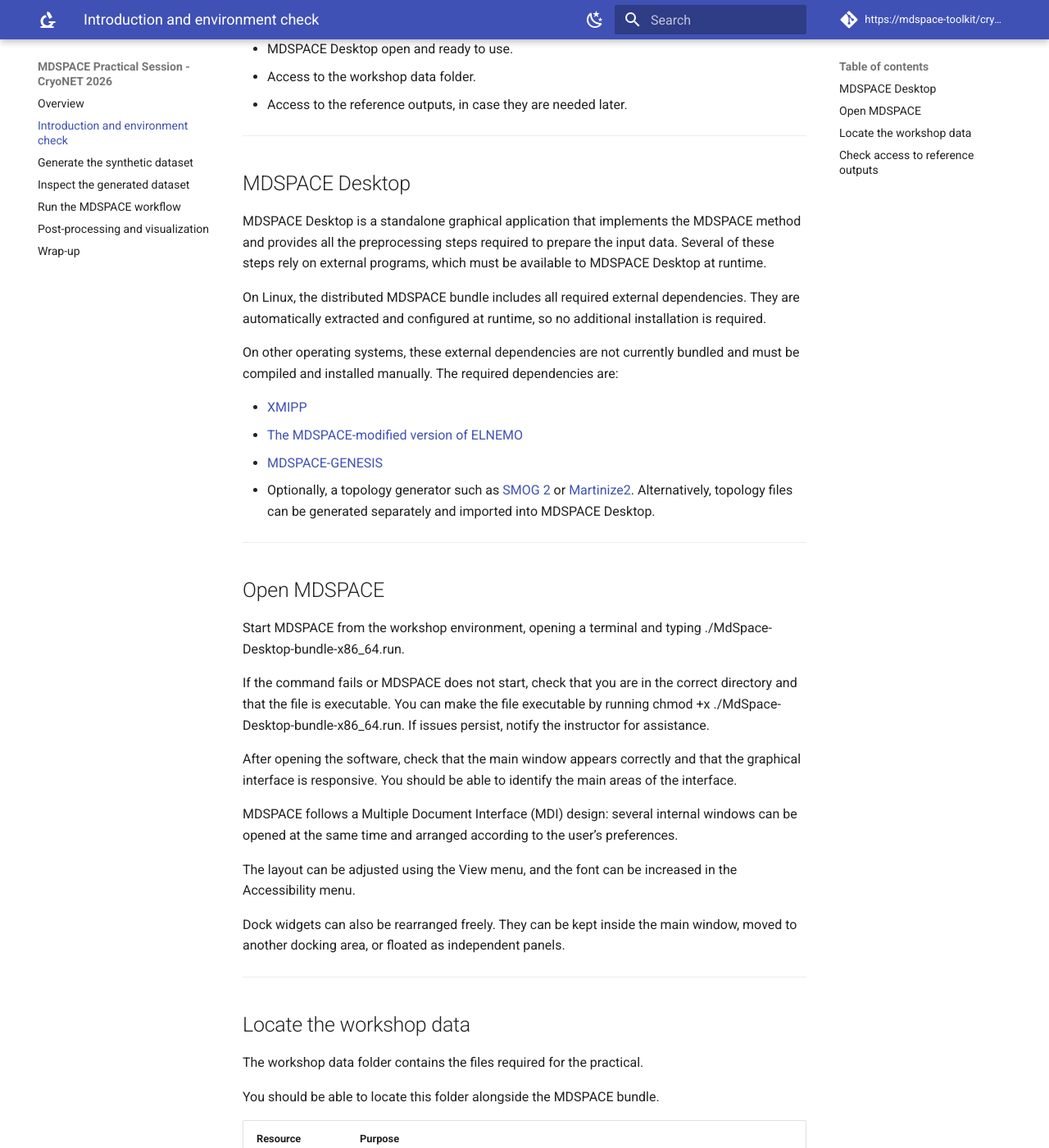
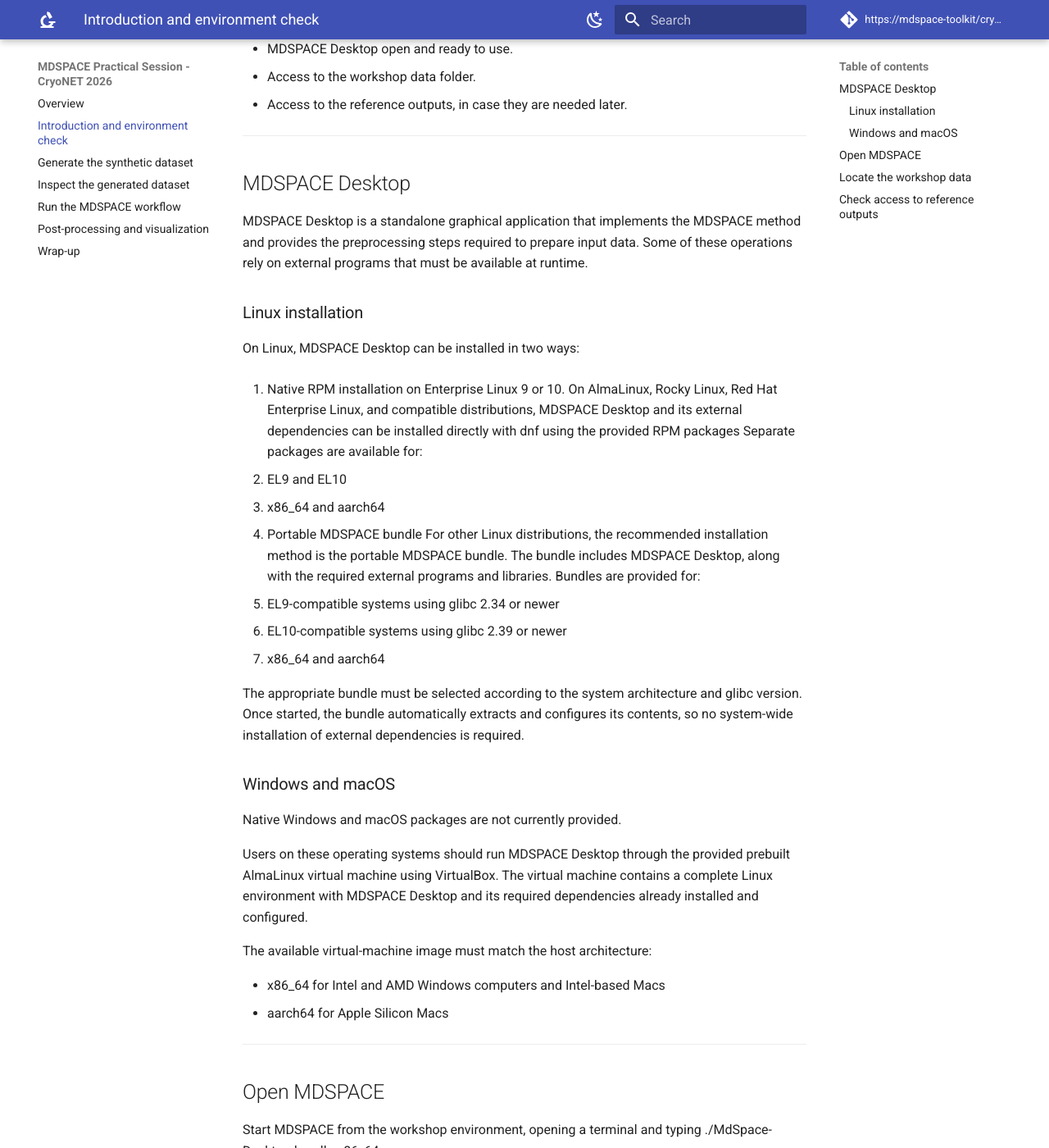
Before and after one commit to MDSPACE-toolkit/cryonet-2026-mdspace-practical, an MkDocs documentation site: the page built from docs/01-environment-check.md, in a window 1280 px wide and 1400 px high, scrolled down 241 px. Shown: the whole window at 82% size. Built offline with MkDocs 1.6.1 and Material for MkDocs 9.7.7, drawn with Linux system fonts in a browser that asks for light colours; comment, search, counter and statistics services are not loaded.

Commit message:
[feat] update isntallation instruction

```diff
--- a/docs/01-environment-check.md
+++ b/docs/01-environment-check.md
@@ -12,16 +12,38 @@ At the end of this section, you should have:
 
 ## MDSPACE Desktop
 
-MDSPACE Desktop is a standalone graphical application that implements the MDSPACE method and provides all the preprocessing steps required to prepare the input data. Several of these steps rely on external programs, which must be available to MDSPACE Desktop at runtime.
+MDSPACE Desktop is a standalone graphical application that implements the MDSPACE method and provides the preprocessing steps required to prepare input data. Some of these operations rely on external programs that must be available at runtime.
 
-On Linux, the distributed MDSPACE bundle includes all required external dependencies. They are automatically extracted and configured at runtime, so no additional installation is required.
+### Linux installation
 
-On other operating systems, these external dependencies are not currently bundled and must be compiled and installed manually. The required dependencies are:
+On Linux, MDSPACE Desktop can be installed in two ways:
 
-- [XMIPP](https://github.com/I2PC/xmipp)
-- [The MDSPACE-modified version of ELNEMO](https://github.com/MDSPACE-toolkit/nma)
-- [MDSPACE-GENESIS](https://github.com/MDSPACE-toolkit/mdspace-genesis)
-- Optionally, a topology generator such as [SMOG 2](https://smog-server.org/smog2/) or [Martinize2](https://github.com/marrink-lab/vermouth-martinize). Alternatively, topology files can be generated separately and imported into MDSPACE Desktop.
+1. Native RPM installation on Enterprise Linux 9 or 10.
+   On AlmaLinux, Rocky Linux, Red Hat Enterprise Linux, and compatible distributions, MDSPACE Desktop and its external dependencies can be installed directly with dnf using the provided RPM packages     Separate packages are available for:
+
+   * EL9 and EL10
+   * x86_64 and aarch64
+
+2. Portable MDSPACE bundle
+   For other Linux distributions, the recommended installation method is the portable MDSPACE bundle. The bundle includes MDSPACE Desktop, along with the required external programs and libraries.
+   Bundles are provided for:
+
+   * EL9-compatible systems using glibc 2.34 or newer
+   * EL10-compatible systems using glibc 2.39 or newer
+   *  x86_64 and aarch64
+
+   The appropriate bundle must be selected according to the system architecture and glibc version. Once started, the bundle automatically extracts and configures its contents, so no system-wide installation of external dependencies is required.
+
+### Windows and macOS
+
+Native Windows and macOS packages are not currently provided.
+
+Users on these operating systems should run MDSPACE Desktop through the provided prebuilt AlmaLinux virtual machine using VirtualBox. The virtual machine contains a complete Linux environment with MDSPACE Desktop and its required dependencies already installed and configured.
+
+The available virtual-machine image must match the host architecture:
+
+* x86_64 for Intel and AMD Windows computers and Intel-based Macs
+* aarch64 for Apple Silicon Macs
 
 ---
 
```
Also changed, not shown: docs/05-post-processing-visualization.md (+1 -1 lines).
